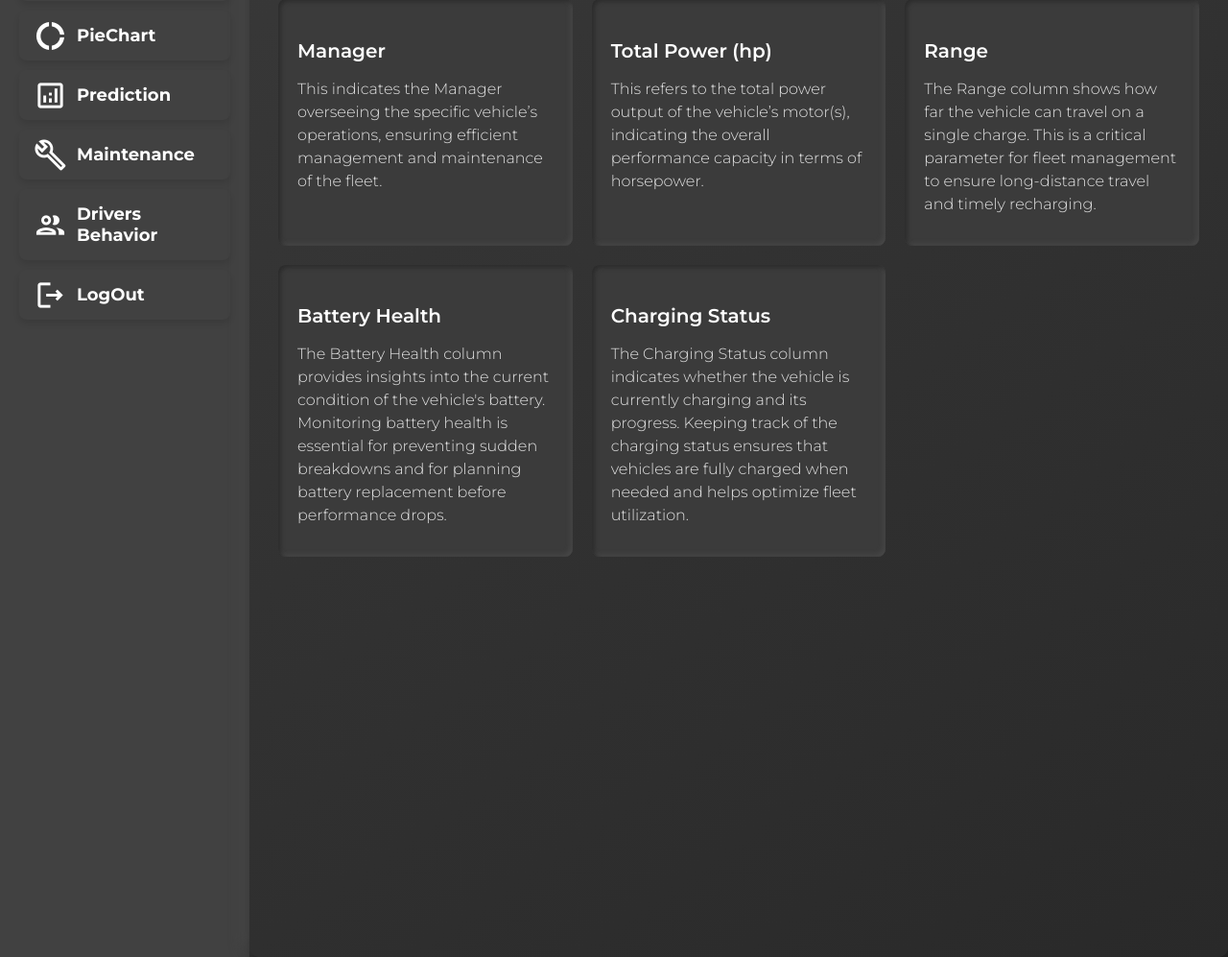
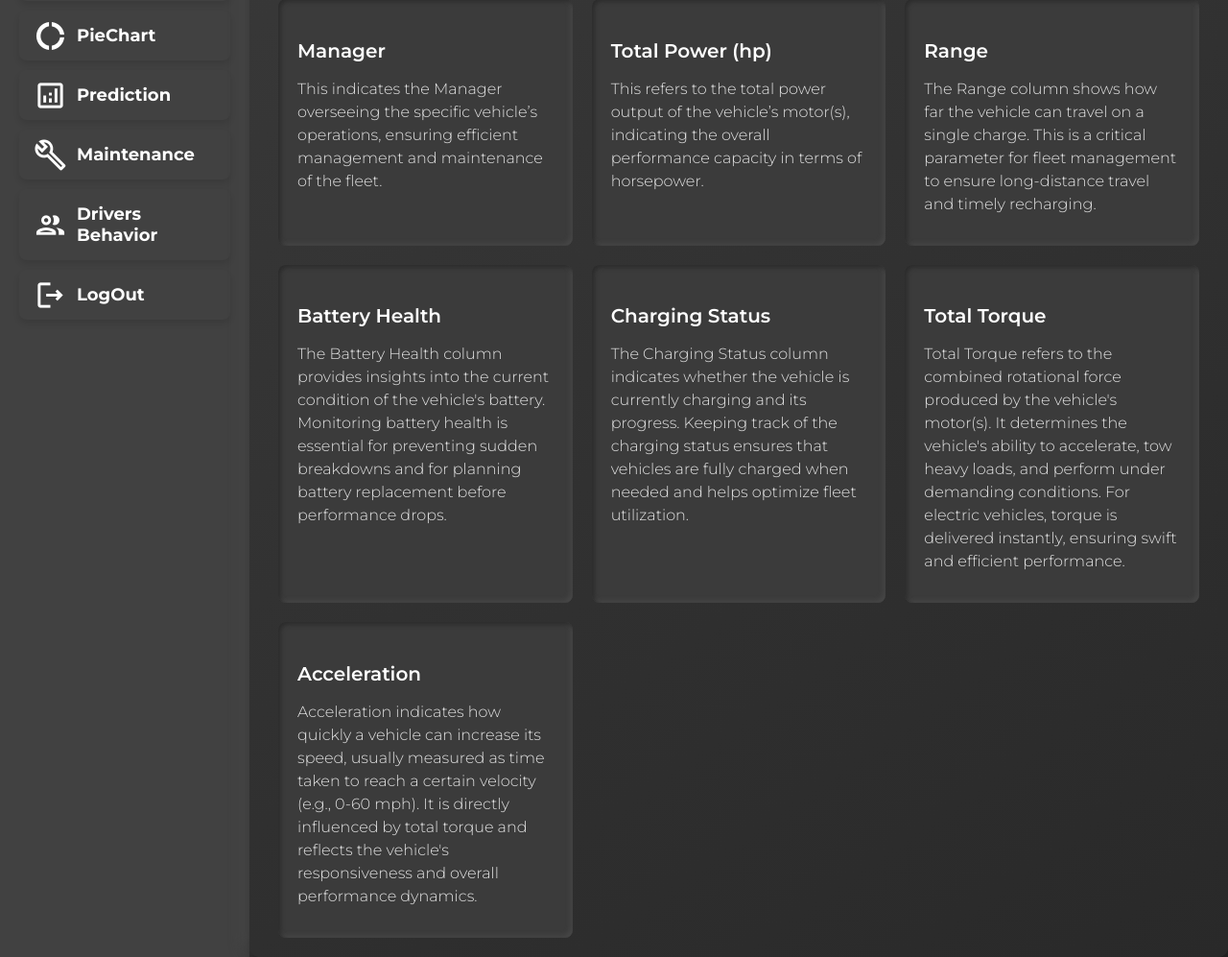
Before and after one commit to sahithyamadala/EVMonitoring, a Flask app: page /index in a window 1280 px wide. Shown: the part 450-1447 px from the top of the page at 96% size. Run offline with Flask 3, Linux system fonts and the light colour scheme; the visitor is signed in with stand-in values (Sample User, id 1); parts of the project's set-up code (start-up, migrations or seed data) failed here and were passed over; some libraries are stand-ins or nearby versions.

Commit message:
Update index.html

```diff
--- a/templates/index.html
+++ b/templates/index.html
@@ -125,6 +125,14 @@
             <h4>Charging Status</h4>
             <p>The Charging Status column indicates whether the vehicle is currently charging and its progress. Keeping track of the charging status ensures that vehicles are fully charged when needed and helps optimize fleet utilization.</p>
         </div>
+        <div class="intro-section"> <h4>Total Torque</h4>
+           <p>Total Torque refers to the combined rotational force produced by the vehicle's motor(s). It determines the vehicle's ability to accelerate, tow heavy loads, and perform under
+           demanding conditions. For electric vehicles, torque is delivered instantly, ensuring swift and efficient performance.</p>
+          </div>
+          <div class="intro-section"> <h4>Acceleration</h4>
+             <p>Acceleration indicates how quickly a vehicle can increase its speed, usually measured as time taken to reach a certain velocity (e.g., 0-60 mph).
+            It is directly influenced by total torque and reflects the vehicle's responsiveness and overall performance dynamics.</p>
+           </div>
 
         </div>
 
```
